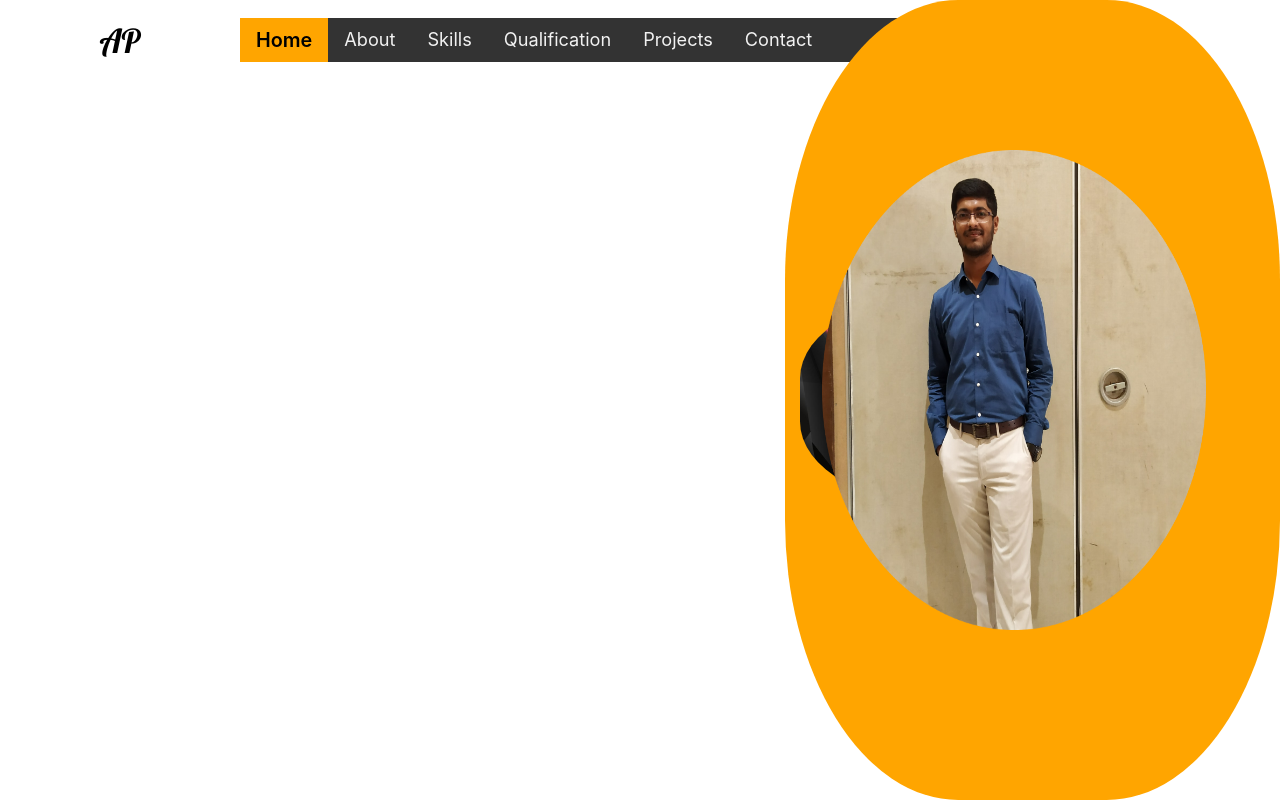
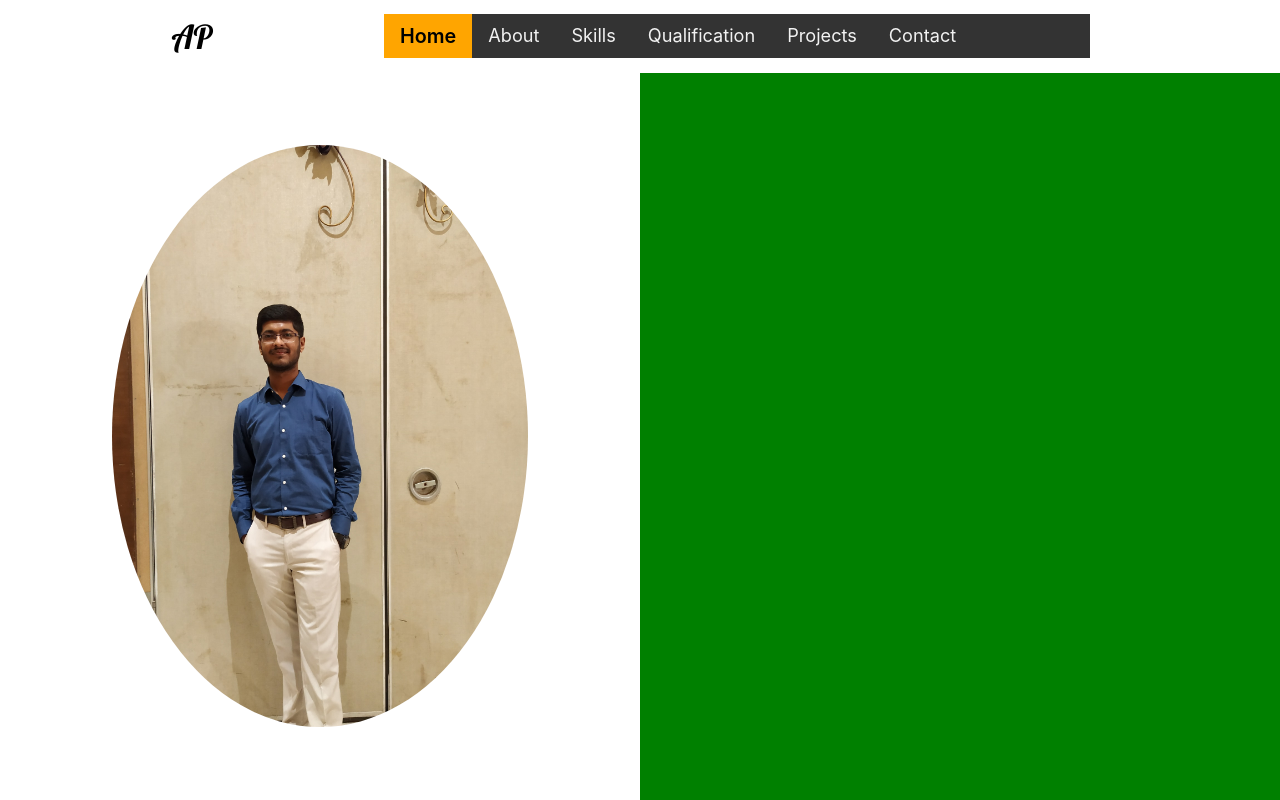
Before and after one commit to AjinkyaPradhan1/portfolio-website-ap, a React (Create React App) app: page /about in a window 1280 px wide. Built offline with nearby package versions, Linux system fonts and the light colour scheme.

Commit message:
About Started

```diff
--- a/src/components/About.js
+++ b/src/components/About.js
@@ -1,4 +1,3 @@
-import "./home.css";
 import "./about.css";
 import Navbar from "./Navbar";
 
@@ -12,15 +11,24 @@ function About() {
           <div className="navbar_content"><Navbar/></div>
         </div>
 
-        <div className="right">
-            <div className="right_content">
-                <div className="right_content1">
-                  <img class="image_back" src="images/img_back.jpg" alt="back_img"></img>
-                  <img class="image_mine" src="images/img_mine.png" alt="mine_img"></img>
+        <div className="about_content">
+          <div className="left">
+            <img class="img_about" src="./images/img_mine.jpg" alt="img_mine"></img>
+          </div>
+          <div className="right">
 
-                </div>
-            </div>
           </div>
+        </div>
+
+        {/* // <div className="right">
+        //     <div className="right_content">
+        //         <div className="right_content1">
+        //           <img class="image_back" src="images/img_back.jpg" alt="back_img"></img>
+        //           <img class="image_mine" src="images/img_mine.png" alt="mine_img"></img>
+
+        //         </div>
+        //     </div>
+        // </div> */}
 
       </div>
     );
--- a/src/components/about.css
+++ b/src/components/about.css
@@ -1,8 +1,39 @@
 .aMain{
     display: flex;
+    flex-direction: column;
     flex-grow: 1;
     width: 100vw;
     height: 100vh;
     background-color: transparent;
     font-size: 16.5px;
   }
+.about_content{
+  display: flex;
+  flex-direction: row;
+  width: 100%;
+  height:100% ;
+  background-color: transparent;
+}
+  .left{
+    display: flex;
+    align-items: center;
+    justify-content: center;
+    background-color: transparent;
+    width: 50%;
+    height: 100%;
+  }
+
+.right{
+
+  display: flex;
+    background-color: green;
+    width: 50%;
+    height: 100%;
+}
+
+.img_about{
+  position: relative;
+  width: 65%;
+  height: 80%;
+  border-radius: 50%;
+}
```
